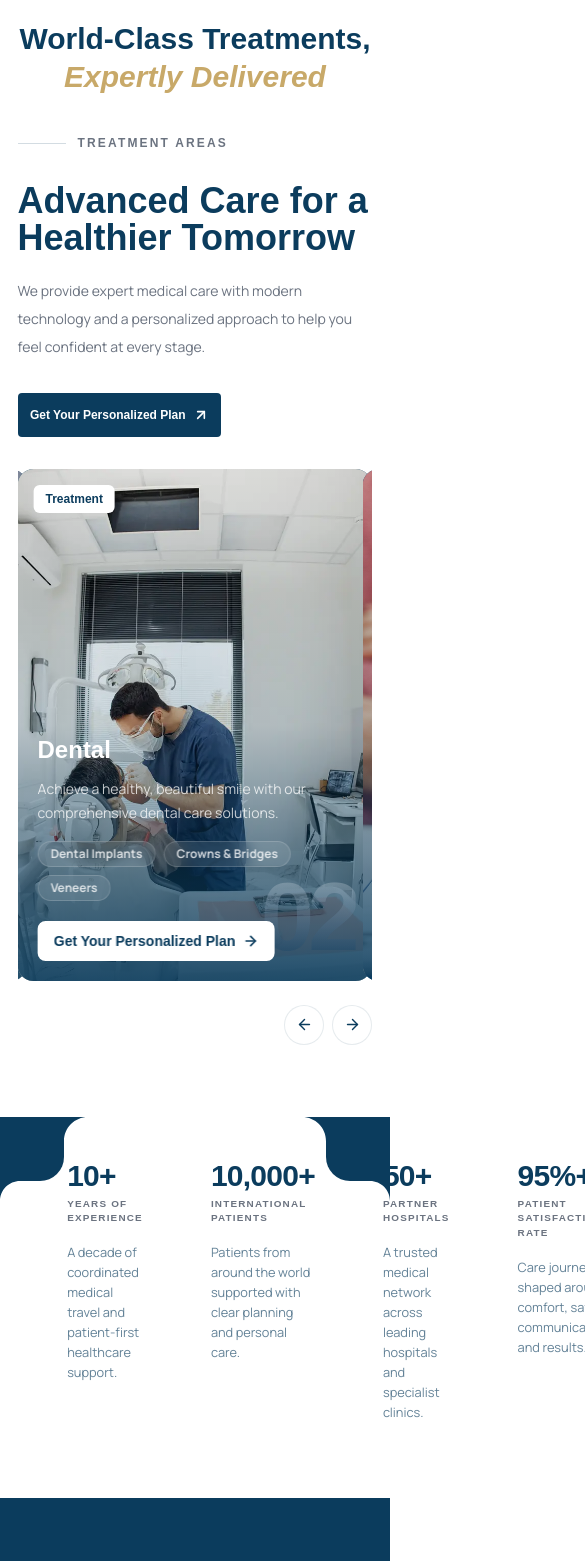
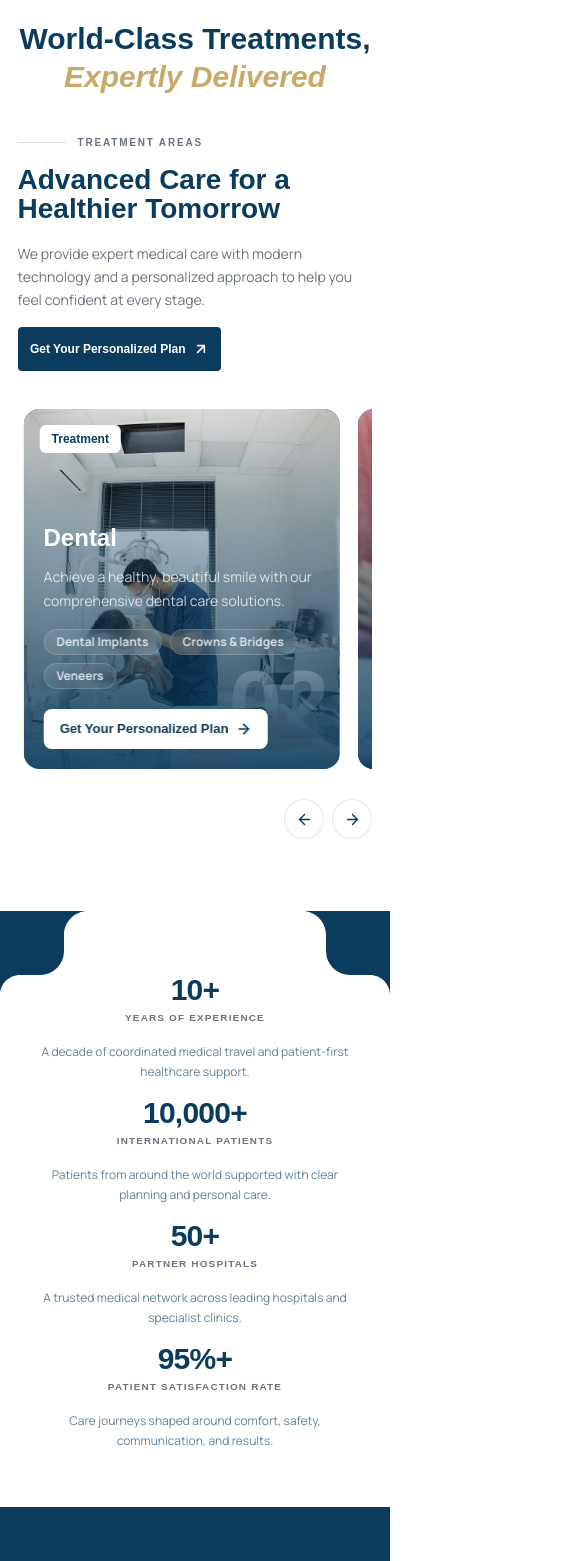
Before and after one commit to ismailkskn98/gkintercare, a Next.js app: page /en/treatments in a window 390 px wide. Shown: the part 1280-2841 px from the top of the page, 585 px wide, since content can reach past the window. Built offline with nearby package versions, Linux system fonts and the light colour scheme; a web font is replaced by a local one.

Commit message:
feat: ShowcaseSlider ve StatsBar bileşenlerinde stil güncellemeleri yapıldı; TreatmentCards bileşeninde kart boyutları ayarlandı.

```diff
--- a/src/components/site/common/showcaseSlider.jsx
+++ b/src/components/site/common/showcaseSlider.jsx
@@ -18,7 +18,7 @@ export default function ShowcaseSlider({
   items,
   ctaLabel = "Learn More",
   ctaHref = "/contact",
-  cardAspectClass = "min-h-[30rem]",
+  cardAspectClass = "min-h-[24rem] xl:min-h-[30rem]",
   className = "",
   previousLabel = "Previous slide",
   nextLabel = "Next slide",
@@ -30,19 +30,19 @@ export default function ShowcaseSlider({
 
   return (
     <div className={`grid gap-8 lg:grid-cols-[0.52fr_1.48fr] lg:items-end ${className}`}>
-      <div className="max-w-md self-center">
-        <div className="flex items-center gap-3 text-xs font-800 uppercase tracking-[0.18em] text-muted">
+      <div className="min-[300px]:min-w-2xs max-w-md self-center">
+        <div className="flex items-center gap-3 text-[clamp(10px,1vw,12px)] font-800 uppercase tracking-[0.18em] text-muted">
           <span className="h-px w-12 bg-primary/18" />
           <span>{eyebrow}</span>
         </div>
-        <h2 className="mt-8 text-4xl font-800 leading-[1.02] text-primary md:text-5xl">{title}</h2>
-        {description ? <p className="mt-5 text-sm leading-7 text-muted md:text-base">{description}</p> : null}
-        <ButtonLink className="mt-8 h-11" href={ctaHref} icon={ArrowUpRight} variant="dark">
+        <h2 className="mt-[clamp(16px,1vw,32px)] text-[clamp(28px,3.5vw,48px)] font-800 leading-[1.02] text-primary ">{title}</h2>
+        {description ? <p className="mt-5 text-sm leading-relaxed xl:leading-7 text-muted xl:text-base">{description}</p> : null}
+        <ButtonLink className="mt-[clamp(16px,1vw,32px)] h-11" href={ctaHref} icon={ArrowUpRight} variant="dark">
           {ctaLabel}
         </ButtonLink>
       </div>
 
-      <div className="min-w-0 overflow-hidden lg:pl-8">
+      <div className="min-w-0 overflow-hidden xl:pl-8">
         <Swiper
           modules={[Navigation, Autoplay]}
           autoplay={{
@@ -59,17 +59,17 @@ export default function ShowcaseSlider({
           slidesPerView={1.08}
           breakpoints={{
             640: { slidesPerView: 1.55 },
-            900: { slidesPerView: 2.2 },
+            900: { slidesPerView: 2, spaceBetween: 20 },
             1280: { slidesPerView: 2.65, spaceBetween: 30 },
           }}
           speed={700}
-          className="overflow-hidden!p-1.5!"
+          className="overflow-hidden! p-1.5!"
         >
           {items.map((item, index) => (
             <SwiperSlide key={item.title}>
               <Link className={`group group/action-link relative block overflow-hidden rounded-2xl bg-primary ${cardAspectClass}`} href={item.href || ctaHref}>
                 <Image src={item.image} alt={item.title} fill quality={100} unoptimized className="object-cover transition duration-500 group-hover:scale-105" />
-                <div className="absolute inset-0 bg-gradient-to-t from-primary/90 via-primary/20 to-black/5" />
+                <div className="absolute inset-0 bg-gradient-to-t from-primary/90 via-primary/50 xl:via-primary/20 to-black/5" />
                 {/* <span className="pointer-events-none absolute bottom-4 right-4 text-7xl font-800 leading-none tracking-[-0.06em] text-white/24 transition group-hover:text-white/32"> */}
                 <span className="pointer-events-none absolute bottom-4 right-4 text-8xl font-800 leading-none tracking-[-0.06em]  transition text-transparent bg-clip-text bg-linear-to-b from-white/30 to-primary/60">
                   {String(index + 1).padStart(2, "0")}
@@ -90,7 +90,7 @@ export default function ShowcaseSlider({
                         ))}
                       </div>
                     ) : null}
-                    <span className="mt-5 inline-flex h-10 items-center gap-2 rounded-[8px] bg-white px-4 text-sm font-800 text-primary transition-colors duration-300 group-hover:bg-accent group-hover:text-white">
+                    <span className="mt-5 inline-flex h-10 items-center gap-2 rounded-lg bg-white px-4 text-[13px] xl:text-sm font-800 text-primary transition-colors duration-300 group-hover:bg-accent group-hover:text-white">
                       <AnimatedLabel>{item.ctaLabel || ctaLabel}</AnimatedLabel>
                       <AnimatedIcon icon={ArrowRight} />
                     </span>
--- a/src/components/site/common/statsBar.jsx
+++ b/src/components/site/common/statsBar.jsx
@@ -10,7 +10,7 @@ const statIcons = {
 
 export default function StatsBar({ stats, className = "" }) {
   return (
-    <section className={`relative gridContainer bg-white ${className} pt-6`}>
+    <section className={`relative gridContainer bg-white ${className} pt-16 pb-12`}>
       <article className="bg-primary absolute top-0 left-0 w-16 h-16 fluid rounded-br-3xl">
         <Image
           src={
@@ -69,7 +69,7 @@ export default function StatsBar({ stats, className = "" }) {
         alt="border cornea"
         className="object-contain fluid absolute -right-5 rotate-0 bottom-0"
       />
-      <div className="mx-auto w-full max-w-10/12 flex items-start justify-between gap-7">
+      <div className="mx-auto w-full max-w-11/12 xl:max-w-10/12 grid min-[500px]:grid-cols-2 place-content-stretch justify-items-stretch gap-y-4 sm:gap-y-8 gap-x-4 sm:gap-x-8 lg:flex lg:items-start lg:justify-center lg:gap-16">
         {stats.map((stat) => {
           const isMetric = Boolean(stat.value);
           const value = stat.value || stat.title;
@@ -78,17 +78,17 @@ export default function StatsBar({ stats, className = "" }) {
           const Icon = statIcons[stat.icon];
 
           return (
-            <article className="flex flex-col items-start gap-4 px-5 py-5 sm:px-6" key={`${value}-${label}`}>
+            <article className="flex flex-col items-center lg:items-start text-center lg:text-left gap-4" key={`${value}-${label}`}>
               {Icon ? (
-                <span className="flex size-11 items-center justify-center rounded-lg bg-light-bg text-primary-soft">
-                  <Icon size={22} strokeWidth={2.2} />
+                <span className="flex size-10 xl:size-11 items-center justify-center rounded-lg bg-light-bg text-primary-soft">
+                  <Icon size={20} strokeWidth={2.2} />
                 </span>
               ) : null}
-              <div className="shrink-0 text-left sm:w-36">
-                <strong className={`block font-800 leading-none tracking-tight text-primary ${isMetric ? "text-3xl sm:text-4xl" : "text-xl sm:text-2xl"}`}>{value}</strong>
+              <div className="shrink-0 text-center lg:text-left lg:w-36">
+                <strong className={`block font-800 leading-none tracking-tight text-primary ${isMetric ? "text-3xl xl:text-4xl" : "text-xl xl:text-2xl"}`}>{value}</strong>
                 {label ? <span className="mt-1.5 block text-[0.62rem] font-800 uppercase tracking-[0.12em] text-muted">{label}</span> : null}
               </div>
-              <p className="max-w-88 text-[0.8rem] leading-5 text-primary/64">{description}</p>
+              <p className="max-w-88 text-xs xl:text-[0.8rem] leading-5 text-primary/64">{description}</p>
             </article>
           );
         })}
--- a/src/components/site/common/treatmentCards.jsx
+++ b/src/components/site/common/treatmentCards.jsx
@@ -4,8 +4,7 @@ export default function TreatmentCards({ treatments, labels, buttonLabel, href =
   const sliderLabels = labels || {
     eyebrow: "Treatment Areas",
     title: "Advanced Care for a Healthier Tomorrow",
-    description:
-      "We provide expert medical care with modern technology and a personalized approach to help you feel confident at every stage.",
+    description: "We provide expert medical care with modern technology and a personalized approach to help you feel confident at every stage.",
     badge: "Treatment",
     buttonLabel: buttonLabel || "Get Your Personalized Plan",
     previousLabel: "Previous slide",
@@ -30,7 +29,7 @@ export default function TreatmentCards({ treatments, labels, buttonLabel, href =
       items={sliderItems}
       ctaLabel={resolvedButtonLabel}
       ctaHref={href}
-      cardAspectClass="min-h-[32rem] aspect-9/13"
+      cardAspectClass="h-[clamp(360px,70vw,520px)] md:h-[clamp(420px,48vw,560px)] xl:aspect-9/13 xl:h-auto"
       previousLabel={sliderLabels.previousLabel}
       nextLabel={sliderLabels.nextLabel}
     />
--- a/src/components/site/footer/index.jsx
+++ b/src/components/site/footer/index.jsx
@@ -10,7 +10,7 @@ export default async function Footer({ content }) {
   const { contact, footer } = content;
 
   return (
-    <footer className="gridContainer bg-white px-5 py-10 md:px-9 md:py-12">
+    <footer className="gridContainer bg-white px-5 py-10 md:px-9 md:py-12 overflow-hidden">
       <div className="grid gap-10 lg:grid-cols-[1.2fr_0.8fr_0.8fr_1.15fr]">
         <div>
           <Link className="flex items-center gap-3" href="/" aria-label="GK InterCare home">
--- a/src/components/site/home/heroSection.jsx
+++ b/src/components/site/home/heroSection.jsx
@@ -61,7 +61,7 @@ export default function HeroSection({ content }) {
           ) : null}
         </MotionFadeIn>
 
-        <MotionFadeIn className="w-full flex justify-end" delay={0.08}>
+        <MotionFadeIn className="w-full flex justify-start lg:justify-end" delay={0.08}>
           <div className="relative max-w-lg">
             {/* Sol Üst */}
             {/* <svg width="0" height="0" className="absolute">
@@ -84,7 +84,7 @@ export default function HeroSection({ content }) {
               alt="Logo"
               width={120}
               height={120}
-              className="object-contain object-center w-fit max-h-16 absolute top-1 right-6 opacity-100 animate-heartbeat-soft"
+              className="object-contain object-center w-fit max-h-16 absolute top-1 right-[clamp(12px,1vw,24px)] opacity-100 animate-heartbeat-soft"
             />
             <form className="relative max-w-lg p-6 md:p-7 text-primary bg-white rounded-lg border border-white/60" style={{ clipPath: "url(#form-notch)" }}>
               <div className="relative z-30 mb-5">
--- a/src/components/site/home/index.jsx
+++ b/src/components/site/home/index.jsx
@@ -45,7 +45,7 @@ export default function HomeContent({ content }) {
           </div>
         </div>
       </MotionSlideUp>
-      <section className="fluid gridContainer bg-primary pt-18 md:pt-24 gap-16">
+      <section className="fluid gridContainer bg-primary pt-18 md:pt-24 gap-y-16 overflow-hidden">
         <article className="flex w-full flex-col items-center justify-center text-center text-white">
           <span className="section-label text-accent">{home.patientMap.label}</span>
           <h2 className="mt-3 max-w-3xl text-3xl font-800 leading-tight md:text-5xl">{home.patientMap.title}</h2>
```
